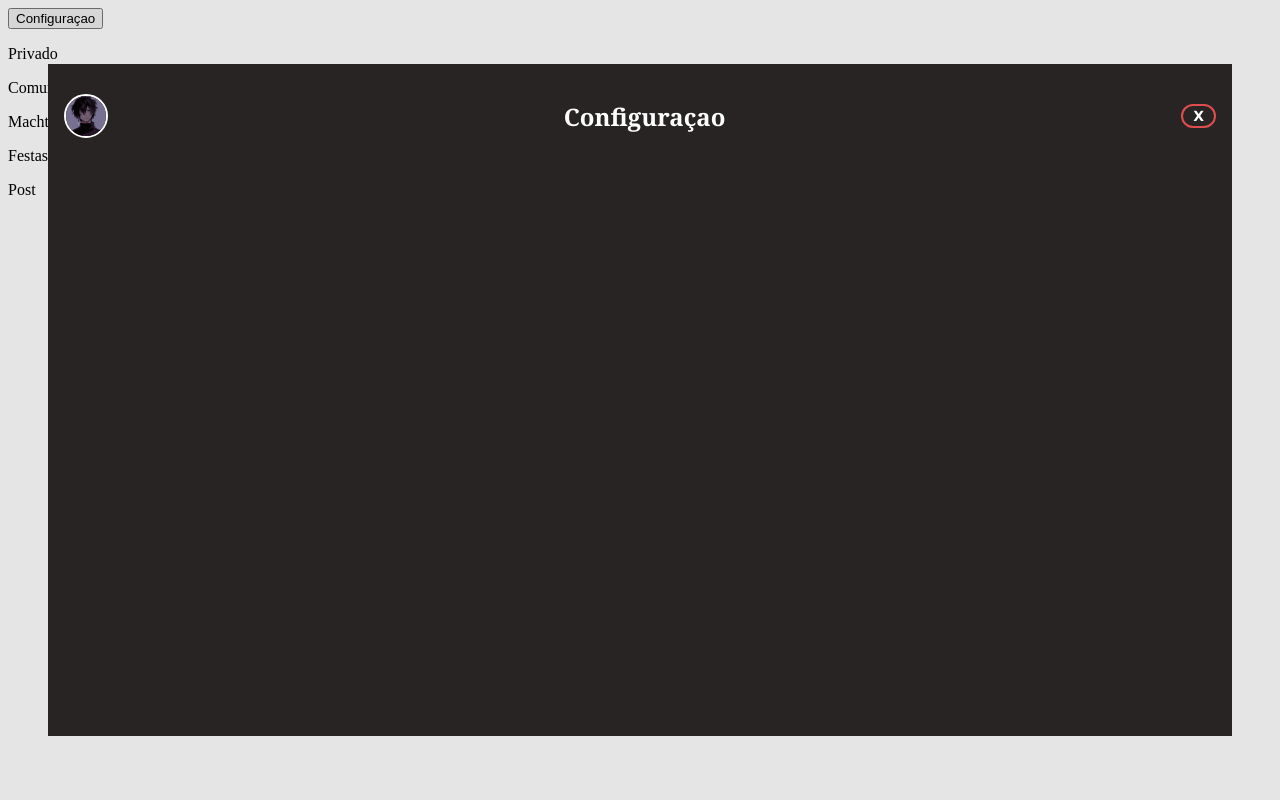
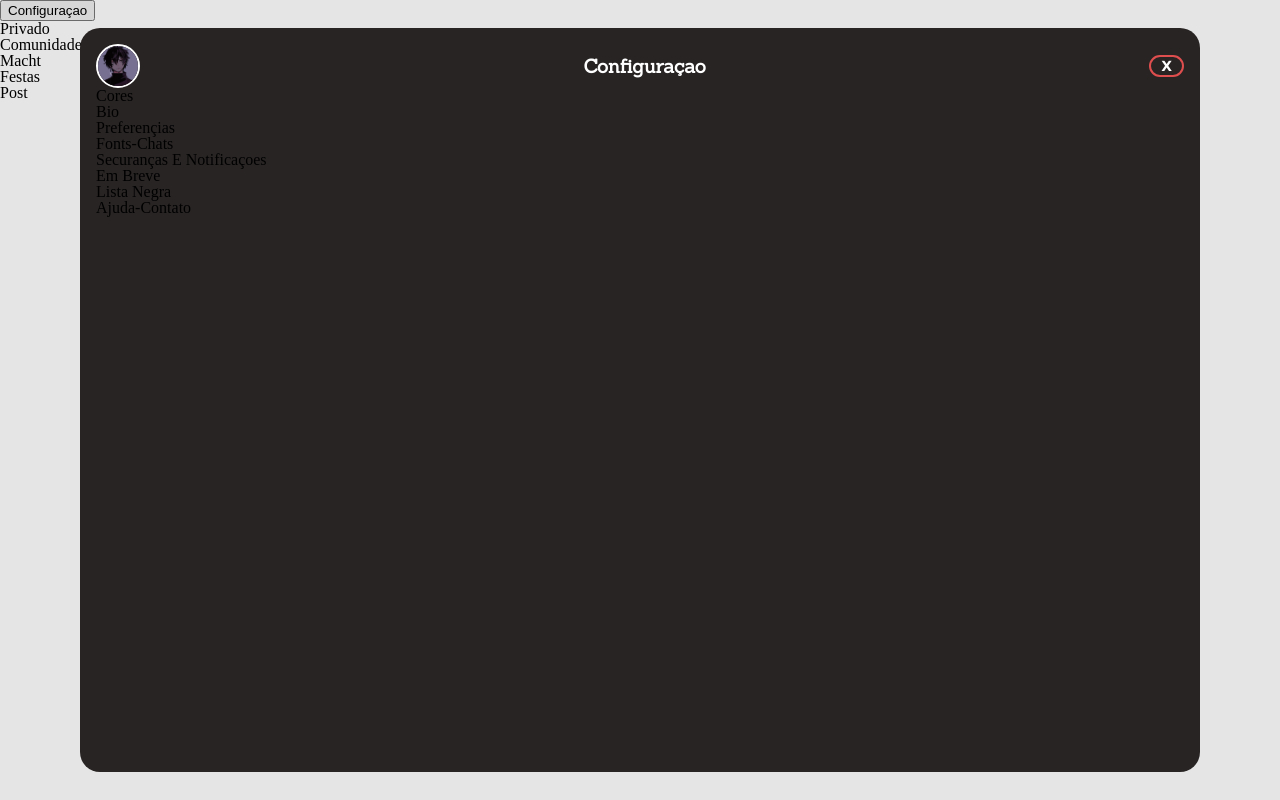
Before and after one commit to amarosilvasouza1/rede-social, a plain HTML site: page index.html in a window 1280 px wide. Both pictures are taken after a click on the button "Configuraçao". Drawn offline with Linux system fonts and the light colour scheme.

Commit message:
criando e redenrizando as optionConfig

```diff
--- a/index.html
+++ b/index.html
@@ -1,15 +1,20 @@
 <!DOCTYPE html>
 <html lang="pt-BR">
+
 <head>
     <meta charset="UTF-8">
     <meta name="viewport" content="width=device-width, initial-scale=1.0">
     <script defer type="module" src="./src/scripts/index.js"></script>
     <script defer type="module" src="./src/scripts/createRenderConfige.js"></script>
+    <link rel="preconnect" href="https://fonts.googleapis.com">
+    <link rel="preconnect" href="https://fonts.gstatic.com" crossorigin>
+    <link href="https://fonts.googleapis.com/css2?family=Sanchez:ital@0;1&display=swap" rel="stylesheet">
     <link rel="stylesheet" href="./src/styles/reset.css">
     <link rel="stylesheet" href="./src/styles/globalStyle.css">
     <link rel="stylesheet" href="./src/styles/config.css">
     <title>Rede cocial teste</title>
 </head>
+
 <body>
     <header>
         <div>
@@ -30,9 +35,13 @@
         </section>
         <dialog class="modal_config">
             <div class="conteiner_config">
-
             </div>
+            <section class="configConteiner boxConfig">
+            </section>
+            <section class="Info_user_config">
+            </section>
         </dialog>
     </main>
 </body>
+
 </html>
--- a/src/scripts/createRenderConfige.js
+++ b/src/scripts/createRenderConfige.js
@@ -7,19 +7,56 @@ const createConfig = () => {
     const modalConfig = document.querySelector(".modal_config")
     modalConfig.showModal()
 
+    const imgPelfil = document.querySelector("img")
+    imgPelfil.src = img
+    imgPelfil.classList = "imgPerfil pointer"
+
     const titleConfig = document.createElement("h2")
     titleConfig.innerText = "Configuraçao"
     titleConfig.classList = "titleConfig"
-
-    const imgPelfil = document.querySelector("img")
-    imgPelfil.src = img
-    imgPelfil.classList = "imgPerfil pointer"
 
     const closeButton = document.createElement("p")
     closeButton.innerText = "X"
     closeButton.classList = "closeButton"
 
     renderHeaderConfig(titleConfig, imgPelfil, closeButton)
+
+    const ulListConfig = document.createElement("ul")
+    ulListConfig.classList = "ulCardConfigList"
+
+    const optionColor = document.createElement("li")
+    optionColor.classList = "cardConfig optionColor"
+    optionColor.innerText = "Cores"
+
+    const optionBio = document.createElement("li")
+    optionBio.classList = "cardConfig optionBio"
+    optionBio.innerText = "Bio"
+
+    const optionPreferences = document.createElement("li")
+    optionPreferences.classList = "cardConfig optionPreferences"
+    optionPreferences.innerText = "Preferençias"
+
+    const optionFonts = document.createElement("li")
+    optionFonts.classList = "cardConfig optionFonts"
+    optionFonts.innerText = "Fonts-Chats"
+
+    const optionSecurit = document.createElement("li")
+    optionSecurit.classList = "cardConfig optionSecurit"
+    optionSecurit.innerText = "Securanças E Notificaçoes"
+
+    const optionShortly = document.createElement("li")
+    optionShortly.classList = "cardConfig optionShotly"
+    optionShortly.innerText = "Em Breve"
+
+    const optionDarkList = document.createElement("li")
+    optionDarkList.classList = "cardConfig optionDarkList"
+    optionDarkList.innerText = "Lista Negra"
+
+    const optionHelp = document.createElement("li")
+    optionHelp.classList = "cardConfig optionHelp"
+    optionHelp.innerText = "Ajuda-Contato"
+
+    renderSectionConfig(ulListConfig, optionColor, optionBio, optionPreferences, optionFonts, optionSecurit, optionShortly, optionDarkList, optionHelp)
 
     verify = true
 }
@@ -32,6 +69,21 @@ const renderHeaderConfig = (titleConfig, imgPelfil, closeButton) => {
     divConfig.appendChild(closeButton)
 
     closeButtonConfig()
+}
+
+const renderSectionConfig = (ulListConfig, optionColor, optionBio, optionPreferences, optionFonts, optionSecurit, optionShortly, optionDarkList, optionHelp) => {
+    const sectionConfig = document.querySelector(".configConteiner")
+
+    ulListConfig.appendChild(optionColor)
+    ulListConfig.appendChild(optionBio)
+    ulListConfig.appendChild(optionPreferences)
+    ulListConfig.appendChild(optionFonts)
+    ulListConfig.appendChild(optionSecurit)
+    ulListConfig.appendChild(optionShortly)
+    ulListConfig.appendChild(optionDarkList)
+    ulListConfig.appendChild(optionHelp)
+
+    sectionConfig.appendChild(ulListConfig)
 }
 
 const closeButtonConfig = () => {
--- a/src/styles/config.css
+++ b/src/styles/config.css
@@ -1,8 +1,10 @@
 .modal_config {
     border: none;
     background-color: var(--color-background-config);
-    width: 90%;
-    height: 80%;
+    width: 85%;
+    height: 89%;
+
+    border-radius: 20px;
 }
 
 .conteiner_config{
@@ -13,7 +15,9 @@
 
 .titleConfig {
     color: white;
-    font-family: Georgia, 'Times New Roman', Times, serif;
+    font-weight: 800;
+    font-size: 19px;
+    font-family: "Sanchez", serif;
     cursor: default;
 }
 
--- a/src/styles/reset.css
+++ b/src/styles/reset.css
@@ -0,0 +1,48 @@
+/* http://meyerweb.com/eric/tools/css/reset/
+   v2.0 | 20110126
+   License: none (public domain)
+*/
+
+html, body, div, span, applet, object, iframe,
+h1, h2, h3, h4, h5, h6, p, blockquote, pre,
+a, abbr, acronym, address, big, cite, code,
+del, dfn, em, img, ins, kbd, q, s, samp,
+small, strike, strong, sub, sup, tt, var,
+b, u, i, center,
+dl, dt, dd, ol, ul, li,
+fieldset, form, label, legend,
+table, caption, tbody, tfoot, thead, tr, th, td,
+article, aside, canvas, details, embed,
+figure, figcaption, footer, header, hgroup,
+menu, nav, output, ruby, section, summary,
+time, mark, audio, video {
+	margin: 0;
+	padding: 0;
+	border: 0;
+	font-size: 100%;
+	font: inherit;
+	vertical-align: baseline;
+}
+/* HTML5 display-role reset for older browsers */
+article, aside, details, figcaption, figure,
+footer, header, hgroup, menu, nav, section {
+	display: block;
+}
+body {
+	line-height: 1;
+}
+ol, ul {
+	list-style: none;
+}
+blockquote, q {
+	quotes: none;
+}
+blockquote:before, blockquote:after,
+q:before, q:after {
+	content: '';
+	content: none;
+}
+table {
+	border-collapse: collapse;
+	border-spacing: 0;
+}
```
